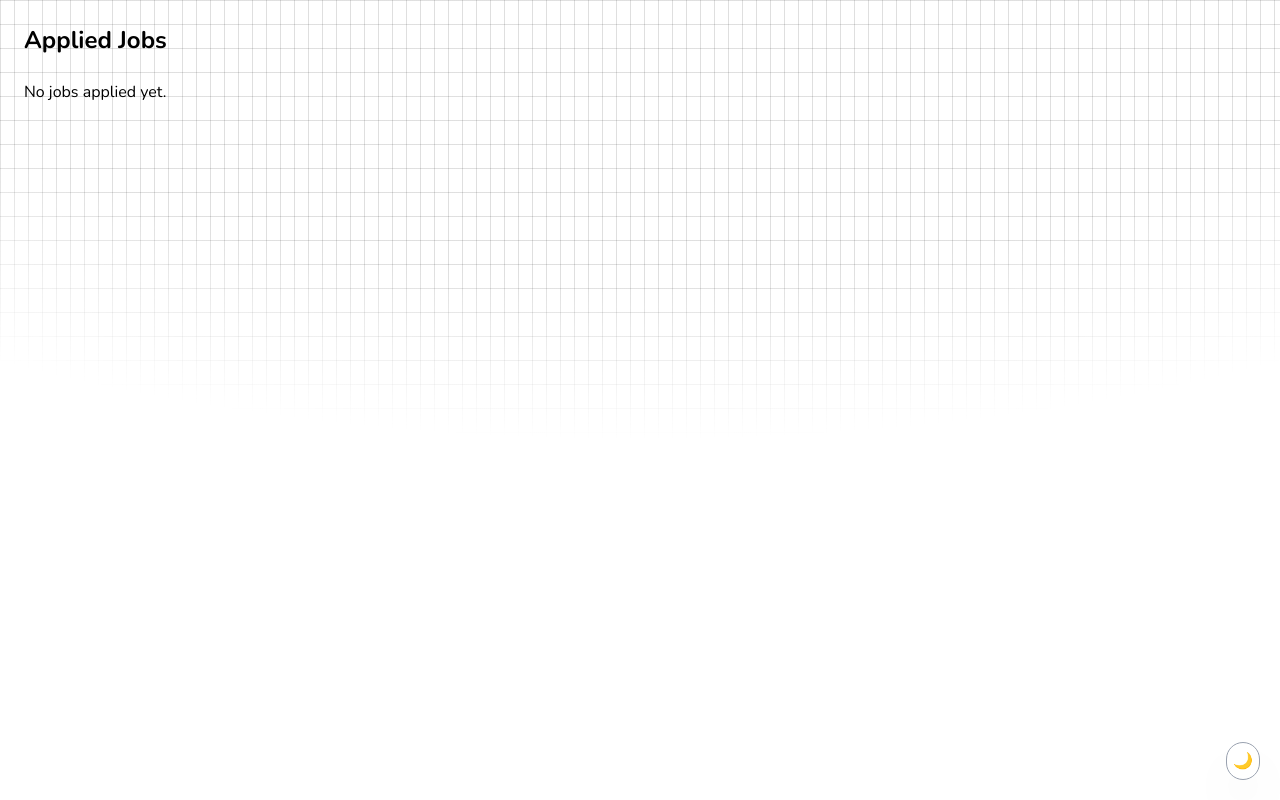
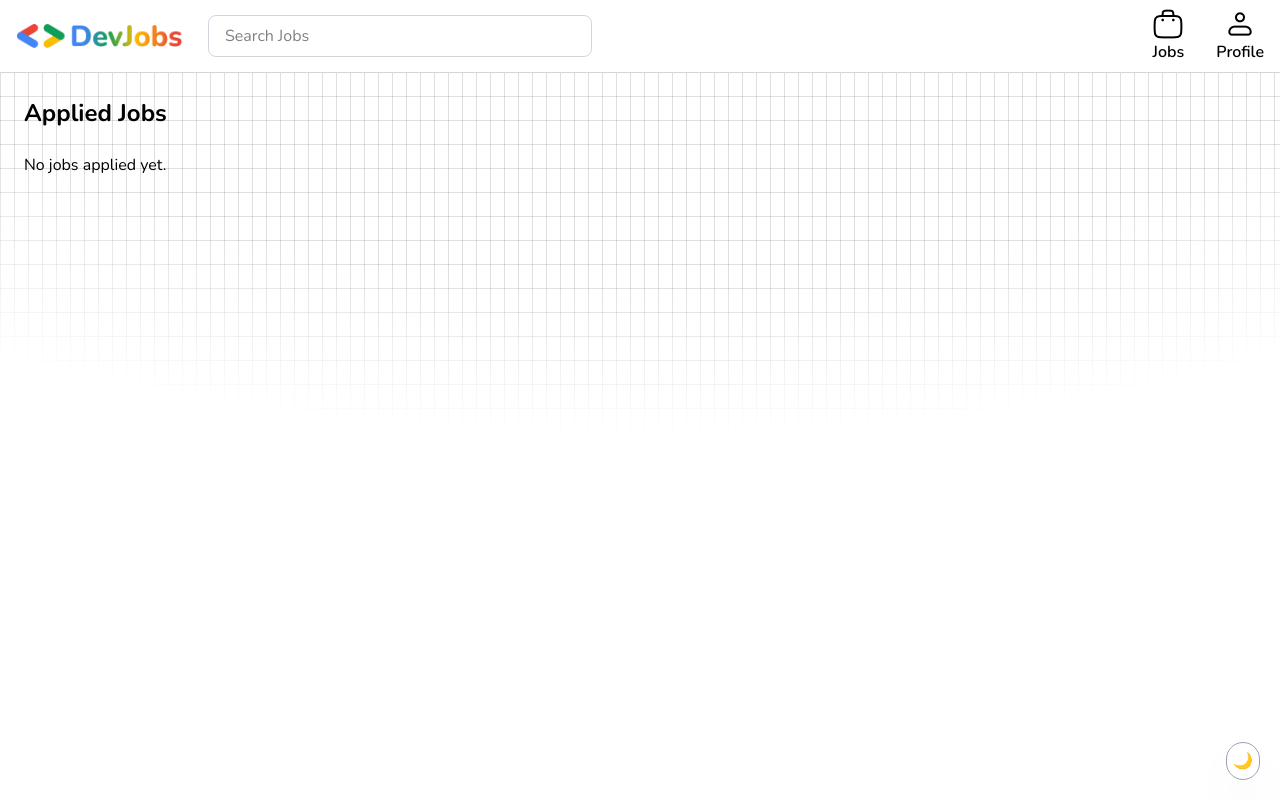
Before and after one commit to srk384/DevJobs-using-Redux, a React (Vite) app: page /applied-jobs in a window 1280 px wide. Built offline with nearby package versions, Linux system fonts and the light colour scheme; a web font is replaced by a local one.

Commit message:
feat: Integrate JobsNavbar and enhance AppliedJobs page layout and functionality

```diff
--- a/src/pages/AppliedJobs.jsx
+++ b/src/pages/AppliedJobs.jsx
@@ -1,6 +1,7 @@
 import { useState } from "react";
 import { useDispatch, useSelector } from "react-redux";
 import { setAppliedJobs } from "../Redux/Slices/JobsDataSlice";
+import JobsNavbar from "../components/JobsNavbar";
 
 const AppliedJobs = () => {
   const { appliedJobs } = useSelector((state) => state.JobsData);
@@ -27,7 +28,9 @@ const AppliedJobs = () => {
   };
 
   const confirmWithdraw = () => {
-    const updatedJobs = appliedJobs.filter((job) => job._id !== jobToDelete._id);
+    const updatedJobs = appliedJobs.filter(
+      (job) => job._id !== jobToDelete._id
+    );
     dispatch(setAppliedJobs(updatedJobs));
     setShowConfirmModal(false);
     setJobToDelete(null);
@@ -52,6 +55,8 @@ const AppliedJobs = () => {
   };
 
   return (
+    <div className="mx-auto max-w-7xl">
+      <JobsNavbar />
       <div className="p-6">
         <h1 className="text-2xl font-bold mb-6">Applied Jobs</h1>
         {appliedJobs.length === 0 ? (
@@ -61,7 +66,7 @@ const AppliedJobs = () => {
             {appliedJobs.map((job) => (
               <div
                 key={job._id}
-              className="border border-gray-300 rounded-lg p-4 flex justify-between"
+                className="border border-gray-300 bg-white shadow-lg rounded-lg p-4 flex justify-between"
               >
                 <div>
                   <h2 className="text-lg font-semibold">{job.title}</h2>
@@ -70,7 +75,10 @@ const AppliedJobs = () => {
                   <p className="text-sm">Applied On: {job.createdAt}</p>
                   <div className="flex flex-wrap gap-2 mt-2">
                     {job.skills.map((skill, idx) => (
-                    <span key={idx} className="text-xs px-2 py-1 bg-gray-200 rounded">
+                      <span
+                        key={idx}
+                        className="text-xs px-2 py-1 bg-gray-200 rounded"
+                      >
                         {skill}
                       </span>
                     ))}
@@ -169,6 +177,7 @@ const AppliedJobs = () => {
           </div>
         )}
       </div>
+    </div>
   );
 };
 
```
Lines whose indentation alone changed are shown as unchanged.
